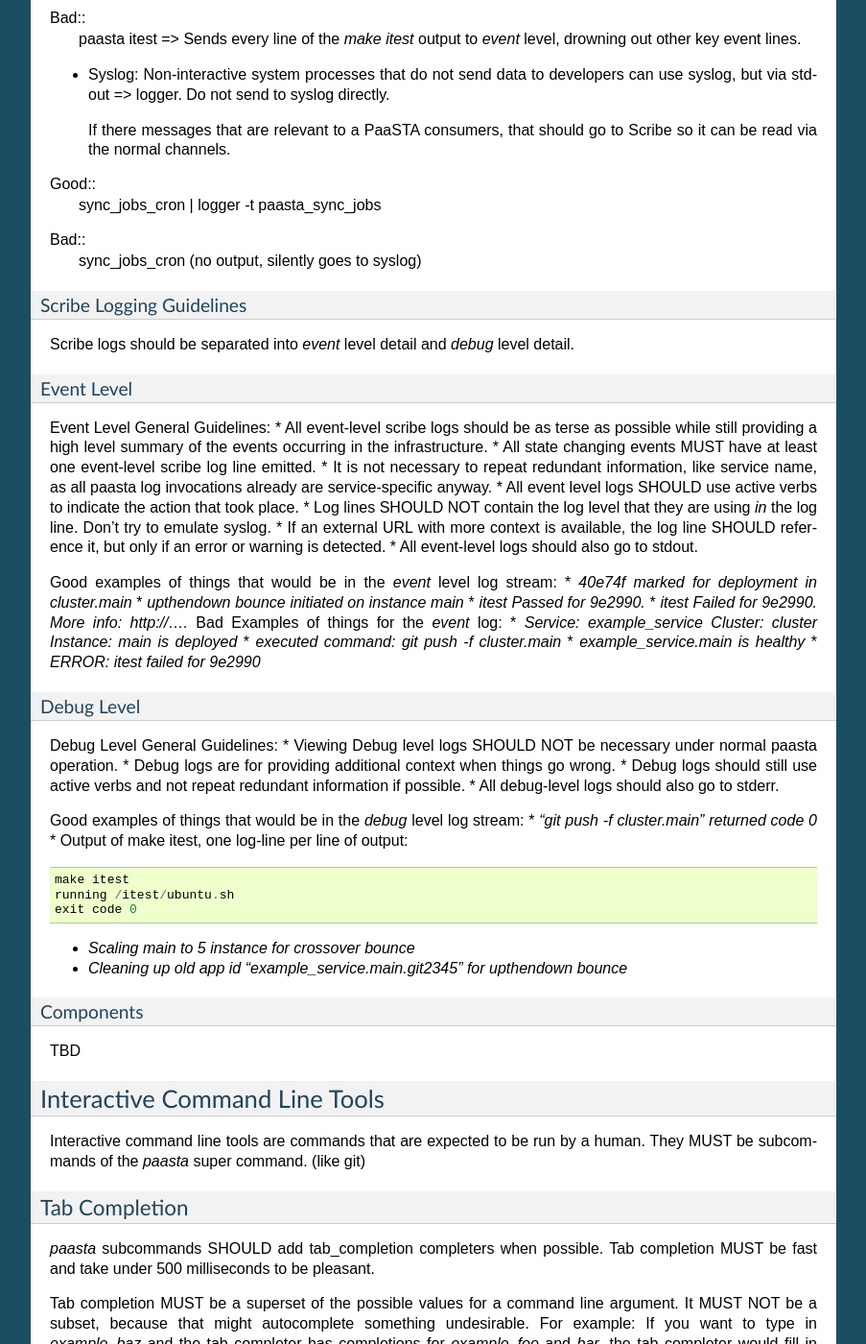
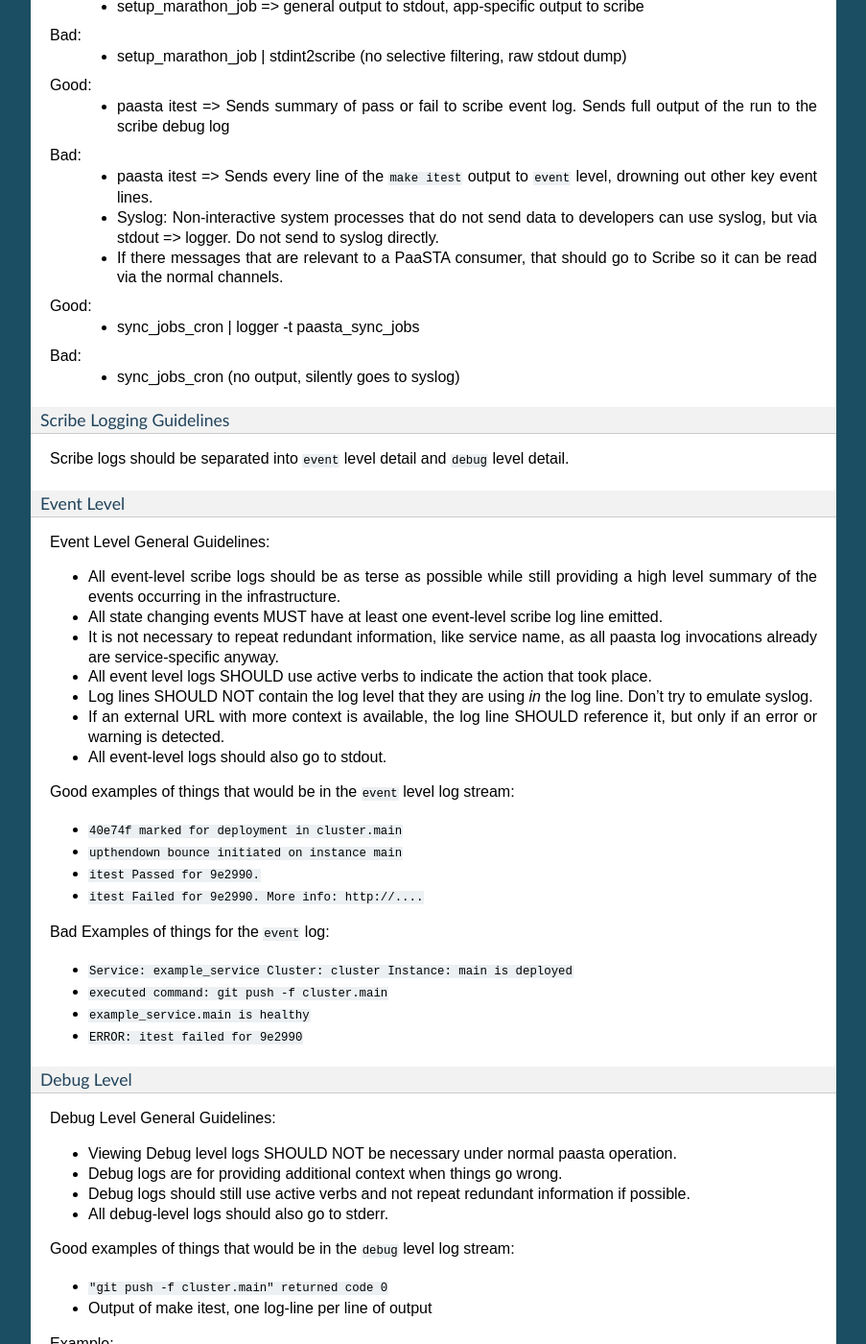
Before and after one commit to Yelp/paasta, a Sphinx documentation site: the page built from docs/source/style_guide.rst, in a window 1280 px wide and 1400 px high, scrolled down 927 px. Shown: the whole window at 96% size, without its empty margins (198-1101 px from the left). Built offline with Sphinx 7.4.7, drawn with Linux system fonts in a browser that asks for light colours; some of the changed lines change nothing that is shown; some of the changed text lies outside the part shown.

Commit message:
fix up formatting on style guide

```diff
--- a/docs/source/style_guide.rst
+++ b/docs/source/style_guide.rst
@@ -16,112 +16,112 @@ Logging
 There are 3 possible channels of logging to consider. Here are the general
 guidelines:
 
-* Stdout/Stderr: Interactive tools SHOULD send their output to stdout.
+* Interactive tools SHOULD send their output to stdout.
+* Use Scribe ``event`` level messages when they are service-specific
 
-Good::
-  paasta mark-for-deployment => Goes to stdout. (But also scribe)
-Bad::
-  paasta mark-for-deployment => Going to scribe only, which is surprising.
+Examples
+^^^^^^^^
 
-Good::
-  paasta itest => Sends event-level detail to stdout:
-  "itest for example_service completed successfully"
+Good:
+ * paasta mark-for-deployment => Goes to stdout. (But also scribe)
+Bad:
+ * paasta mark-for-deployment => Going to scribe only, which is surprising.
+
+Good:
+ * paasta itest => Sends event-level detail to stdout
+
+Example::
+
+  itest for example_service completed successfully
   And sends the debug level to stderr
-  "make itest
+  make itest
   ....
   leaving directory []...
   etc"
-Bad::
-  paasta itest => Sends all output to scribe, no output to stdout. Jenkins
-  console output is empty and surprises users.
 
-* Scribe: Tools that contribute to the overall flow of a service pipeline
-  should log to scribe with their given component. Only log lines that are
-  specific to a service should be sent here. Logging to scribe should be
-  selective and precise as to not overwhelm the event stream.
+Bad:
+ * paasta itest => Sends all output to scribe, no output to stdout. Jenkins console output is empty and surprises users.
 
-  Anything going to scribe should ALSO go to stdout.
+ * Scribe: Tools that contribute to the overall flow of a service pipeline should log to scribe with their given component. Only log lines that are specific to a service should be sent here. Logging to scribe should be selective and precise as to not overwhelm the event stream.
 
-Good::
-  setup_marathon_job => general output to stdout, app-specific output to scribe
-Bad::
-  setup_marathon_job | stdint2scribe (no selective filtering, raw stdout dump)
+ * Anything going to scribe should ALSO go to stdout.
 
-Good::
-  paasta itest => Sends summary of pass or fail to scribe event log
-  Sends full output of the run to the scribe debug log
-Bad::
-  paasta itest => Sends every line of the `make itest` output to `event` level,
-  drowning out other key event lines.
+Good:
+ * setup_marathon_job => general output to stdout, app-specific output to scribe
+Bad:
+ * setup_marathon_job | stdint2scribe (no selective filtering, raw stdout dump)
 
-* Syslog: Non-interactive system processes that do not send data to developers
-  can use syslog, but via stdout => logger. Do not send to syslog directly.
+Good:
+ * paasta itest => Sends summary of pass or fail to scribe event log. Sends full output of the run to the scribe debug log
+Bad:
+ * paasta itest => Sends every line of the ``make itest`` output to ``event`` level, drowning out other key event lines.
 
-  If there messages that are relevant to a PaaSTA consumers, that should go to
-  Scribe so it can be read via the normal channels.
+ * Syslog: Non-interactive system processes that do not send data to developers can use syslog, but via stdout => logger. Do not send to syslog directly.
 
-Good::
-  sync_jobs_cron | logger -t paasta_sync_jobs
-Bad::
-  sync_jobs_cron (no output, silently goes to syslog)
+ * If there messages that are relevant to a PaaSTA consumer, that should go to Scribe so it can be read via the normal channels.
+
+Good:
+ * sync_jobs_cron | logger -t paasta_sync_jobs
+Bad:
+ * sync_jobs_cron (no output, silently goes to syslog)
 
 
 Scribe Logging Guidelines
 ~~~~~~~~~~~~~~~~~~~~~~~~~
 
-Scribe logs should be separated into `event` level detail and `debug`
+Scribe logs should be separated into ``event`` level detail and ``debug``
 level detail.
 
 Event Level
 ~~~~~~~~~~~
 
 Event Level General Guidelines:
-* All event-level scribe logs should be as terse as possible while still
-providing a high level summary of the events occurring in the infrastructure.
-* All state changing events MUST have at least one event-level scribe log line
-emitted.
-* It is not necessary to repeat redundant information, like service name,
-as all paasta log invocations already are service-specific anyway.
-* All event level logs SHOULD use active verbs to indicate the action that took
-place.
-* Log lines SHOULD NOT contain the log level that they are using *in* the log
-line. Don't try to emulate syslog.
-* If an external URL with more context is available, the log line SHOULD reference
-it, but only if an error or warning is detected.
+
+* All event-level scribe logs should be as terse as possible while still providing a high level summary of the events occurring in the infrastructure.
+* All state changing events MUST have at least one event-level scribe log line emitted.
+* It is not necessary to repeat redundant information, like service name, as all paasta log invocations already are service-specific anyway.
+* All event level logs SHOULD use active verbs to indicate the action that took place.
+* Log lines SHOULD NOT contain the log level that they are using *in* the log line. Don't try to emulate syslog.
+* If an external URL with more context is available, the log line SHOULD reference it, but only if an error or warning is detected.
 * All event-level logs should also go to stdout.
 
-Good examples of things that would be in the `event` level log stream:
-* `40e74f marked for deployment in cluster.main`
-* `upthendown bounce initiated on instance main`
-* `itest Passed for 9e2990.`
-* `itest Failed for 9e2990. More info: http://....`
-Bad Examples of things for the `event` log:
-* `Service: example_service Cluster: cluster Instance: main is deployed`
-* `executed command: git push -f cluster.main`
-* `example_service.main is healthy`
-* `ERROR: itest failed for 9e2990`
+Good examples of things that would be in the ``event`` level log stream:
+
+* ``40e74f marked for deployment in cluster.main``
+* ``upthendown bounce initiated on instance main``
+* ``itest Passed for 9e2990.``
+* ``itest Failed for 9e2990. More info: http://....``
+
+Bad Examples of things for the ``event`` log:
+
+* ``Service: example_service Cluster: cluster Instance: main is deployed``
+* ``executed command: git push -f cluster.main``
+* ``example_service.main is healthy``
+* ``ERROR: itest failed for 9e2990``
 
 Debug Level
 ~~~~~~~~~~~
 
 Debug Level General Guidelines:
-* Viewing Debug level logs SHOULD NOT be necessary under normal paasta
-operation.
+
+* Viewing Debug level logs SHOULD NOT be necessary under normal paasta operation.
 * Debug logs are for providing additional context when things go wrong.
-* Debug logs should still use active verbs and not repeat redundant information
-if possible.
+* Debug logs should still use active verbs and not repeat redundant information if possible.
 * All debug-level logs should also go to stderr.
 
-Good examples of things that would be in the `debug` level log stream:
-* `"git push -f cluster.main" returned code 0`
-* Output of make itest, one log-line per line of output::
+Good examples of things that would be in the ``debug`` level log stream:
+
+* ``"git push -f cluster.main" returned code 0``
+* Output of make itest, one log-line per line of output
+
+Example::
 
   make itest
   running /itest/ubuntu.sh
   exit code 0
 
-* `Scaling main to 5 instance for crossover bounce`
-* `Cleaning up old app id "example_service.main.git2345" for upthendown bounce`
+* ``Scaling main to 5 instance for crossover bounce``
+* ``Cleaning up old app id "example_service.main.git2345" for upthendown bounce``
 
 Components
 ~~~~~~~~~~
@@ -132,19 +132,19 @@ Interactive Command Line Tools
 ==============================
 
 Interactive command line tools are commands that are expected to be run by a
-human. They MUST be subcommands of the `paasta` super command. (like git)
+human. They MUST be subcommands of the ``paasta`` super command. (like git)
 
 Tab Completion
 --------------
 
-`paasta` subcommands SHOULD add tab_completion completers when possible.
+``paasta`` subcommands SHOULD add tab_completion completers when possible.
 Tab completion MUST be fast and take under 500 milliseconds to be pleasant.
 
 Tab completion MUST be a superset of the possible values for a command line
 argument. It MUST NOT be a subset, because that might autocomplete something
-undesirable. For example: If you want to type in `example_baz` and the
-tab completer has completions for `example_foo` and `bar`, the tab completer
-would fill in `example_foo` and make you backspace. This should not happen.
+undesirable. For example: If you want to type in ``example_baz`` and the
+tab completer has completions for ``example_foo`` and ``bar``, the tab completer
+would fill in ``example_foo`` and make you backspace. This should not happen.
 
 Colors
 ------
```
